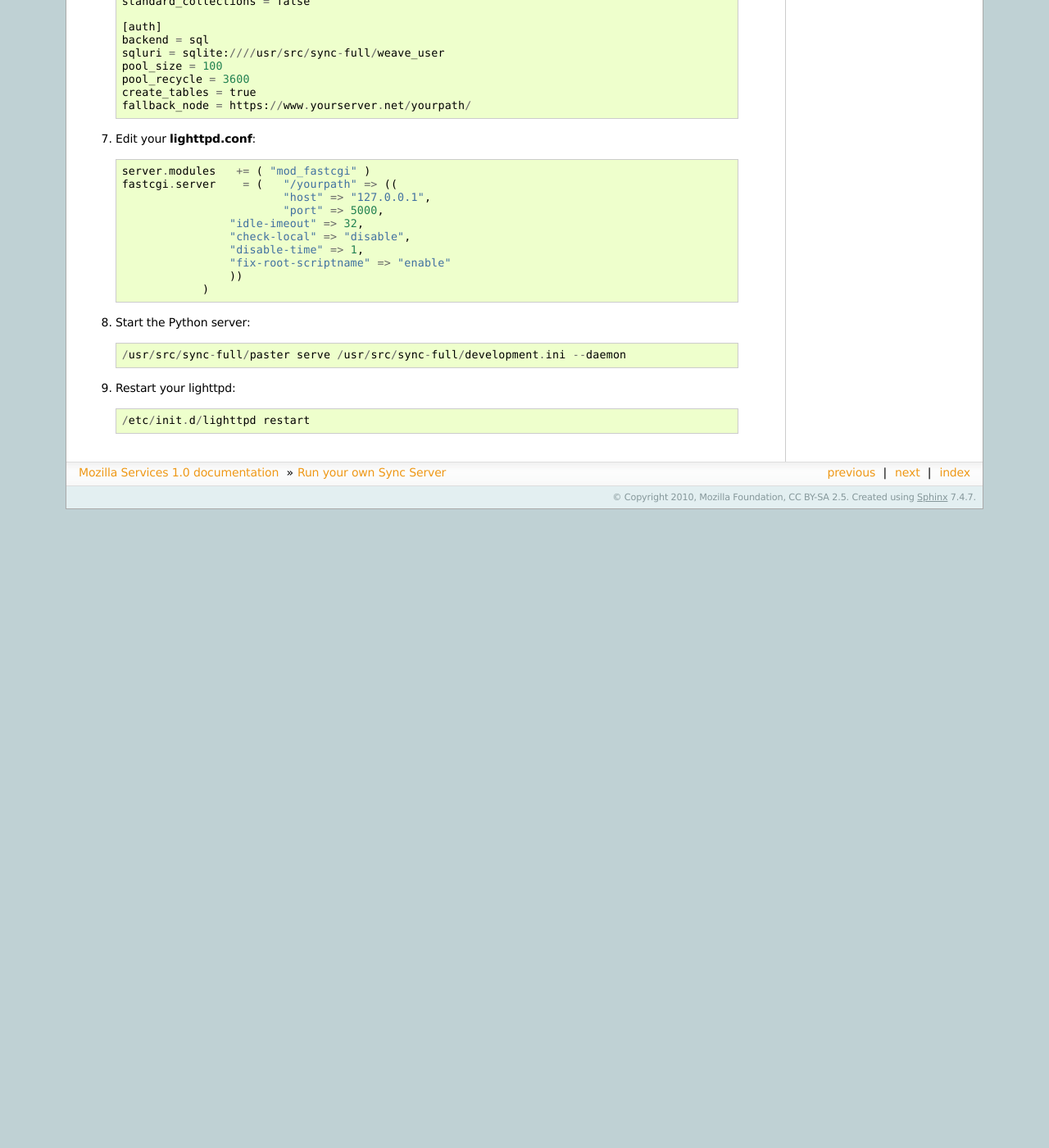
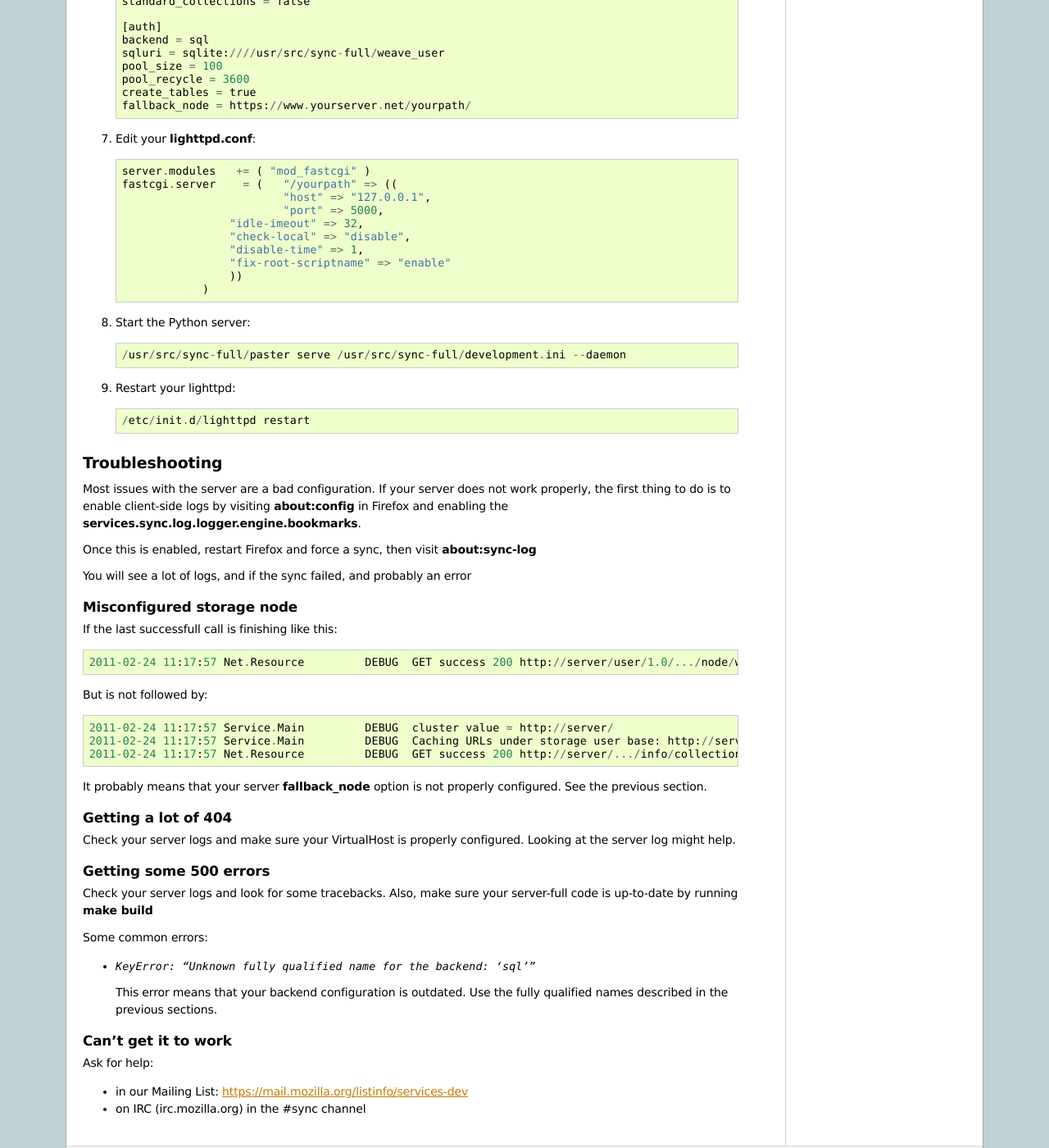
Before and after one commit to mozilla-services/docs, a Sphinx documentation site: the page built from source/howtos/run-sync.rst, in a window 1280 px wide and 1400 px high, scrolled down 2798 px. Shown: the whole window at 82% size. Built offline with Sphinx 7.4.7, drawn with Linux system fonts in a browser that asks for light colours; before the commit the page ends 3419 px from its top, so only the background shows below that; some of the changed text lies outside the part shown.

Commit message:
started a troubleshooting guide

```diff
--- a/source/howtos/run-sync.rst
+++ b/source/howtos/run-sync.rst
@@ -209,3 +209,62 @@ Tested under Gentoo.
 9. Restart your lighttpd::
 
         /etc/init.d/lighttpd restart
+
+
+Troubleshooting
+===============
+
+Most issues with the server are a bad configuration. If your server does not
+work properly, the first thing to do is to enable client-side logs by visiting
+**about:config** in Firefox and enabling the
+**services.sync.log.logger.engine.bookmarks**.
+
+Once this is enabled, restart Firefox and force a sync, then visit
+**about:sync-log**
+
+You will see a lot of logs, and if the sync failed, and probably an error
+
+Misconfigured storage node
+::::::::::::::::::::::::::
+
+If the last successfull call is finishing like this::
+
+    2011-02-24 11:17:57 Net.Resource         DEBUG  GET success 200 http://server/user/1.0/.../node/weave
+
+But is not followed by::
+
+    2011-02-24 11:17:57 Service.Main         DEBUG  cluster value = http://server/
+    2011-02-24 11:17:57 Service.Main         DEBUG  Caching URLs under storage user base: http://server/.../
+    2011-02-24 11:17:57 Net.Resource         DEBUG  GET success 200 http://server/.../info/collections
+
+It probably means that your server **fallback_node** option is not properly
+configured. See the previous section.
+
+Getting a lot of 404
+::::::::::::::::::::
+
+Check your server logs and make sure your VirtualHost is properly configured.
+Looking at the server log might help.
+
+
+Getting some 500 errors
+:::::::::::::::::::::::
+
+Check your server logs and look for some tracebacks. Also, make sure your
+server-full code is up-to-date by running **make build**
+
+Some common errors:
+
+- `KeyError: "Unknown fully qualified name for the backend: 'sql'"`
+
+  This error means that your backend configuration is outdated. Use the
+  fully qualified names described in the previous sections.
+
+
+Can't get it to work
+::::::::::::::::::::
+
+Ask for help:
+
+- in our Mailing List: https://mail.mozilla.org/listinfo/services-dev
+- on IRC (irc.mozilla.org) in the #sync channel
```
